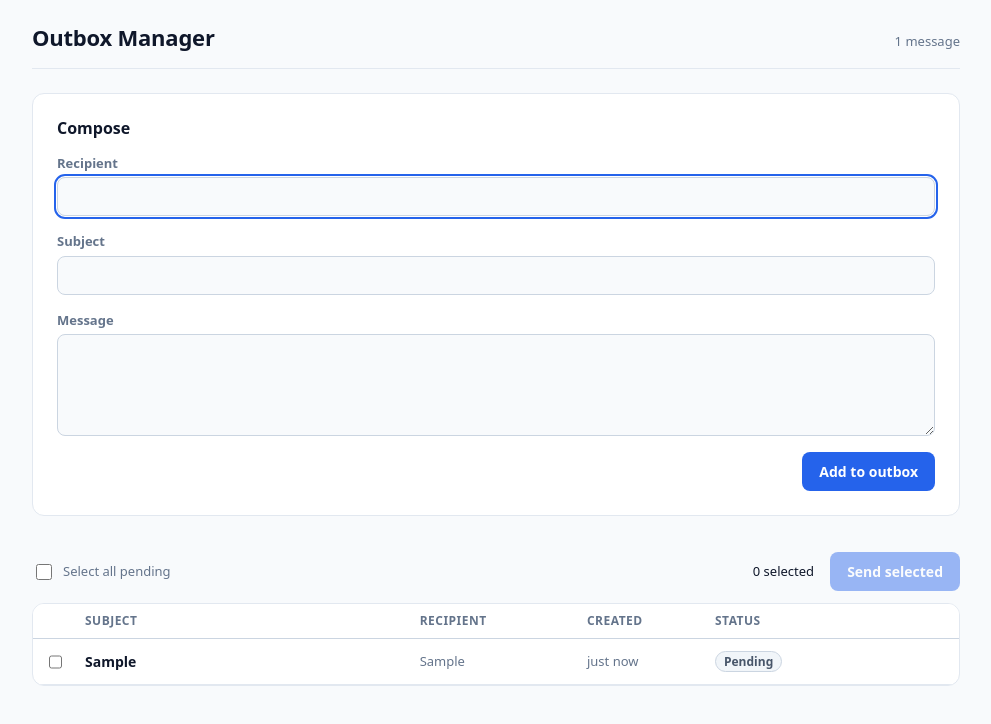
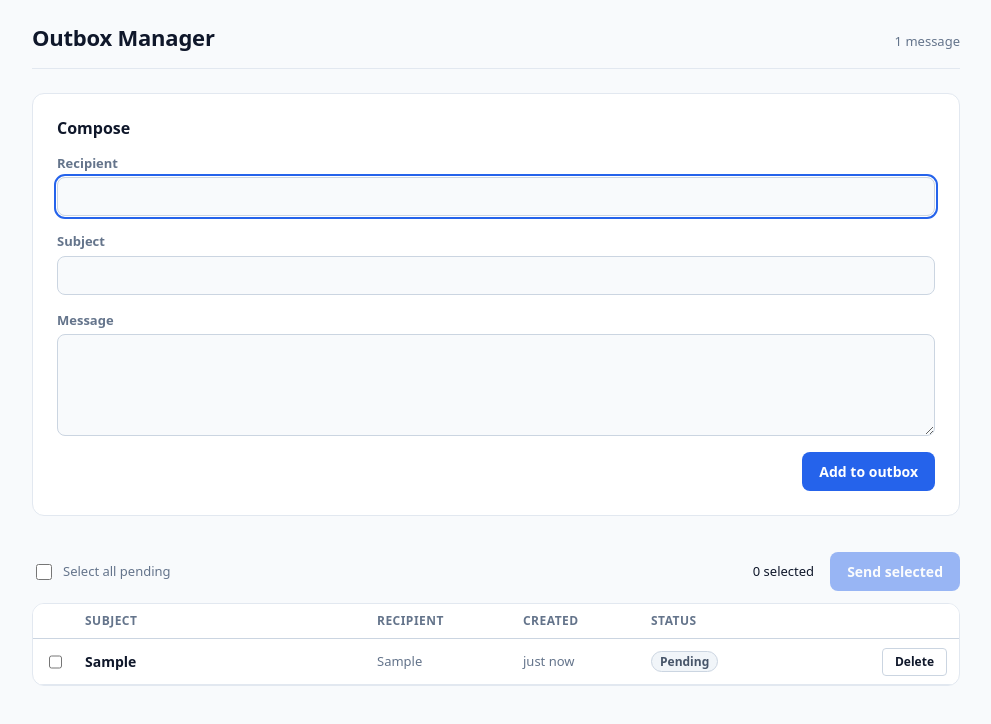
Before and after one commit to atiyehahmadi/avicenna-challenge, a React (Vite) app: page / in a window 1280 px wide. Both pictures are taken after typing "Sample", "Sample", "Sample" into the empty fields and a click on the button "Add to outbox". Shown: the top 724 px of the page, without its empty margins (144-1135 px from the left). Built offline with nearby package versions, Linux system fonts and the light colour scheme.

Commit message:
feat: delete messages and move focus to the successor

```diff
--- a/src/components/MessageList.tsx
+++ b/src/components/MessageList.tsx
@@ -31,6 +31,7 @@ export function MessageList() {
     removeFromQueue,
     retry,
     setFocus,
+    deleteMessage,
   } = useOutboxActions();
 
   const { registerRow, requestFocus } = useRovingFocus(focusedId);
@@ -46,6 +47,18 @@ export function MessageList() {
     if (!toId) return;
     setFocus(toId);
     requestFocus();
+  }
+
+  /**
+   * Deleting destroys the focused DOM node, so focus would otherwise fall back
+   * to <body> and keyboard navigation would be lost. The reducer picks the
+   * successor from the pre-removal order — the next row, or the previous one
+   * when the deleted row was last — and requestFocus moves the browser to it
+   * once the new list has committed.
+   */
+  function handleDelete(id: string) {
+    requestFocus();
+    deleteMessage(id);
   }
 
   function handleKeyDown(event: KeyboardEvent<HTMLDivElement>) {
@@ -86,6 +99,10 @@ export function MessageList() {
       case 'Enter':
         event.preventDefault();
         toggleExpand(id);
+        break;
+      case 'Delete':
+        event.preventDefault();
+        handleDelete(id);
         break;
       default:
         break;
@@ -145,6 +162,7 @@ export function MessageList() {
             onCancel={cancel}
             onRemoveFromQueue={removeFromQueue}
             onRetry={retry}
+            onDelete={handleDelete}
           />
         ))}
       </div>
--- a/src/components/MessageRow.tsx
+++ b/src/components/MessageRow.tsx
@@ -40,6 +40,7 @@ export interface MessageRowProps {
   onCancel: (id: string) => void;
   onRemoveFromQueue: (id: string) => void;
   onRetry: (id: string) => void;
+  onDelete: (id: string) => void;
   /** True for the single row that currently holds the roving tabindex. */
   focused: boolean;
   registerRow: (id: string, el: HTMLElement | null) => void;
@@ -55,6 +56,7 @@ export function MessageRow({
   onCancel,
   onRemoveFromQueue,
   onRetry,
+  onDelete,
   focused,
   registerRow,
   onFocusRow,
@@ -170,6 +172,23 @@ export function MessageRow({
               Retry
             </button>
           )}
+          {/*
+            Deliberately absent while sending or queued: those rows already
+            offer Cancel or Remove, and discarding a message mid-flight without
+            first deciding what to do about the in-flight request would leave
+            the user unsure whether it was actually sent.
+          */}
+          {(status === 'pending' || status === 'delivered' || status === 'failed') &&
+            display !== 'queued' && (
+              <button
+                type="button"
+                className={styles.action}
+                onClick={() => onDelete(id)}
+                aria-label={`Delete message: ${subject}`}
+              >
+                Delete
+              </button>
+            )}
         </span>
       </div>
 
--- a/src/components/_grid.scss
+++ b/src/components/_grid.scss
@@ -16,5 +16,5 @@
     minmax(0, 1fr) // recipient
     minmax(0, 8rem) // created
     minmax(0, 9rem) // status
-    minmax(0, 7rem); // actions
+    minmax(0, 11rem); // actions
 }
```
